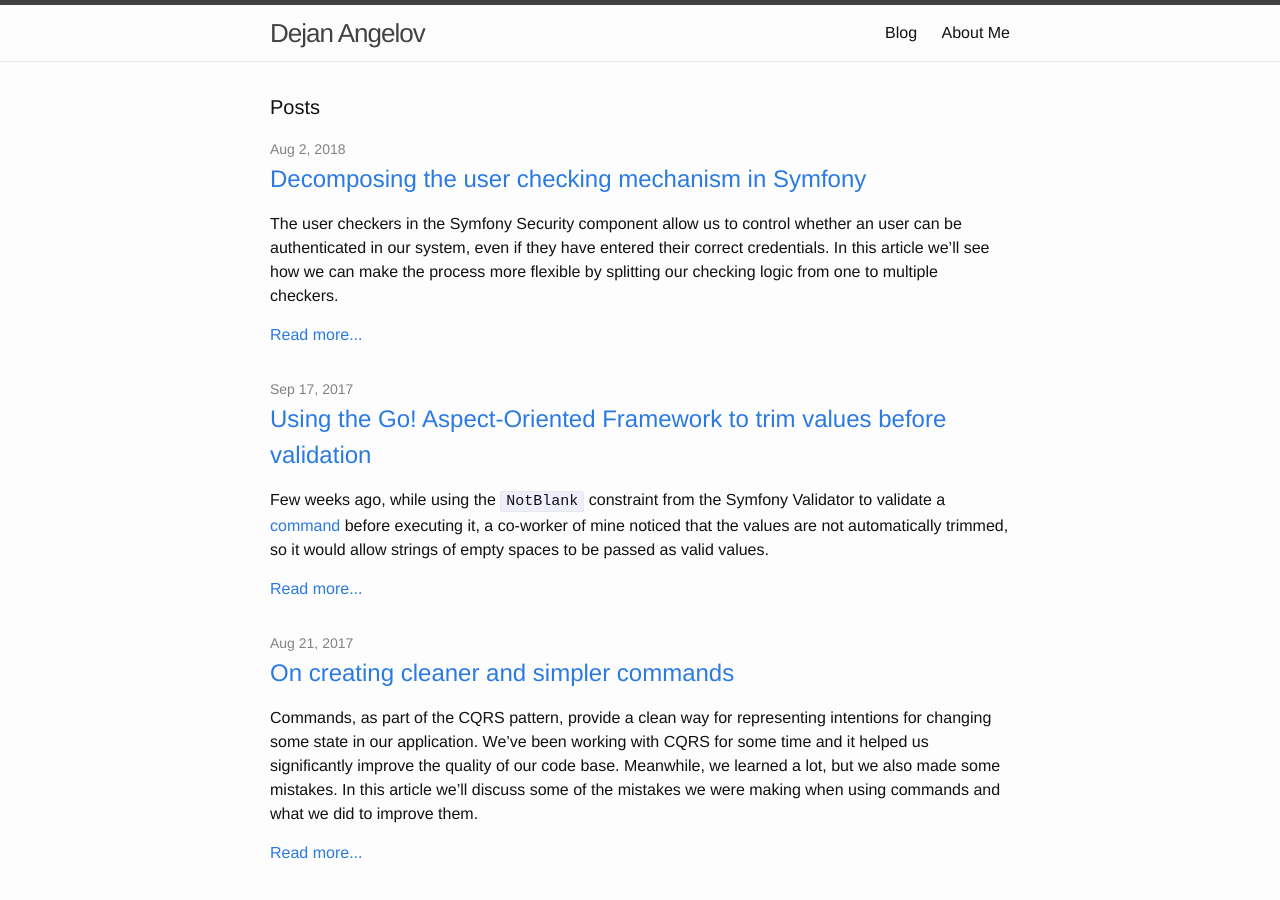
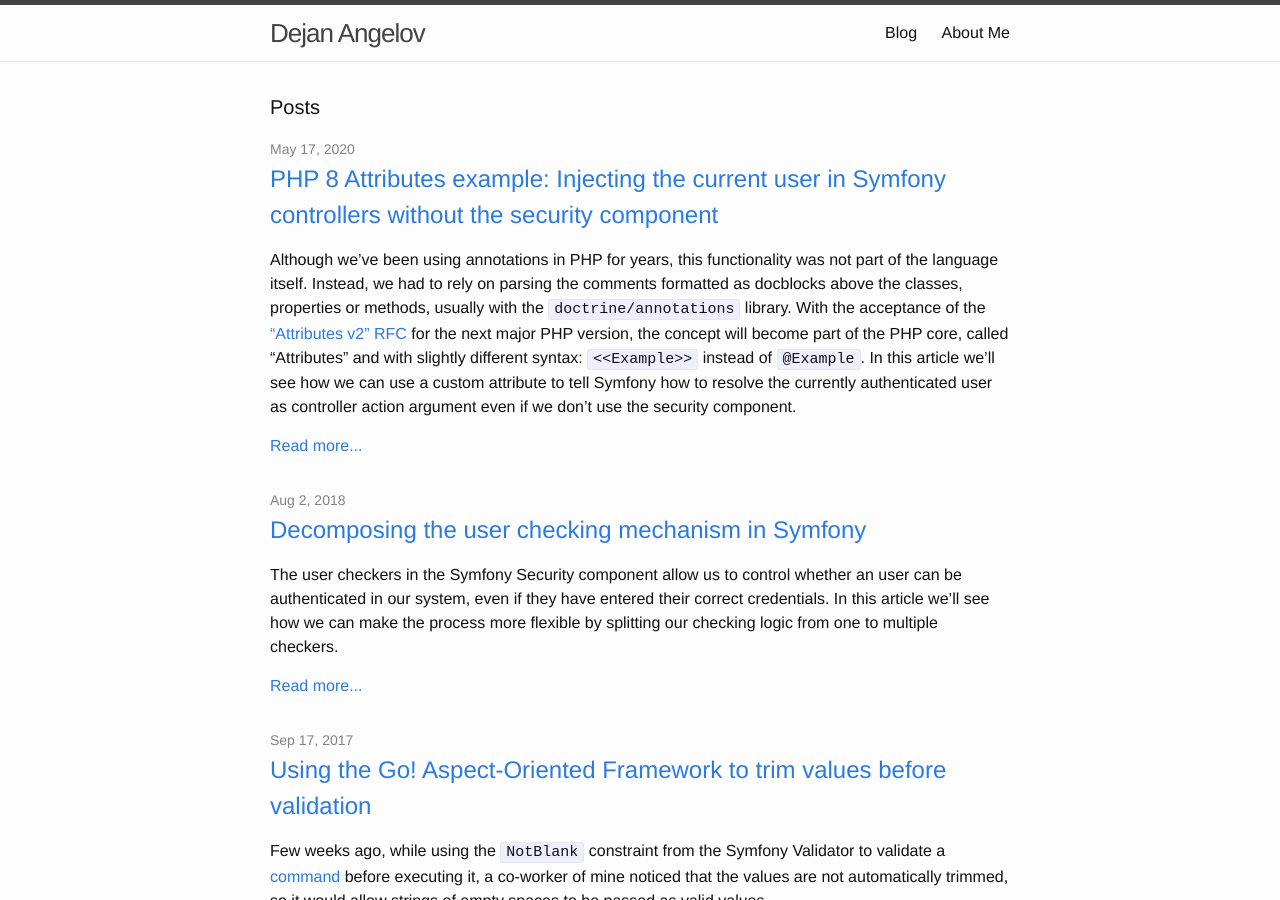
Before and after one commit to angelov/angelov.github.io, a Jekyll site: the page built from index.html, in a window 1280 px wide and 900 px high. Built offline with Jekyll 4.4.1, drawn with Linux system fonts in a browser that asks for light colours; some of the changed lines change nothing that is shown.

Commit message:
new post - php 8 attributes example

```diff
--- a/_config.yml
+++ b/_config.yml
@@ -3,11 +3,14 @@ title: Dejan Angelov
 author: Dejan Angelov
 email: angelovdejan92@gmail.com
 description: > # this means to ignore newlines until "baseurl:"
-  Software engineer at GSIX. BSc. in Computer Science. Passionate about building and delivering high quality software solutions using proven methodologies/practices (domain-driven design, test-driven development, behaviour-driven development, continuous integration/delivery, etc) and technologies (PHP, Symfony, RDBs, Redis, Neo4j, etc.)
+  Software engineer. BSc. in Computer Science. Passionate about building and delivering high quality software solutions
+  using proven methodologies/practices (domain-driven design, test-driven development, behaviour-driven development,
+  continuous integration/delivery, etc) and technologies (PHP, Symfony, RDBs, Redis, Neo4j, etc.)
 baseurl: "" # the subpath of your site, e.g. /blog/
 url: "http://angelovdejan.me" # the base hostname & protocol for your site
 twitter_username: angelovdejan
 github_username:  angelov
+timezone: Europe/Skopje
 
 # Build settings
 markdown: kramdown
--- /dev/null
+++ b/_posts/2020-05-17-php-8-attributes-example.md
@@ -0,0 +1,396 @@
+---
+layout: post
+title:  "PHP 8 Attributes example: Injecting the current user in Symfony controllers without the security component"
+date:   2020-05-17 21:31:00
+author: Dejan Angelov
+image:  pmappflow.png
+categories:
+---
+
+Although we've been using annotations in PHP for years, this functionality was not part of the language itself. Instead,
+we had to rely on parsing the comments formatted as docblocks above the classes, properties or methods, usually with the
+`doctrine/annotations` library. With the acceptance of the ["Attributes v2" RFC](https://wiki.php.net/rfc/attributes_v2)
+for the next major PHP version, the concept will become part of the PHP core, called "Attributes" and with slightly
+different syntax: `<<Example>>` instead of `@Example`. In this article we'll see how we can use a custom attribute to
+tell Symfony how to resolve the currently authenticated user as controller action argument even if we don't use the
+security component.
+
+<div class="alert alert-warning">
+    <small>
+	    <strong>Note:</strong> Even though the RFC has been accepted, please consider that at the moment of publishing
+	    of this article the functionality is still under development and is not yet merged to the master branch. If you
+	    want to try the code presented here now, you will have to compile the PHP source by yourself using the branch
+	    from <a href="https://github.com/php/php-src/pull/5394" target="_blank">this PR</a>.
+	</small>
+</div>
+
+### The story
+
+Let's imagine that we're developing a project that, among others, includes two bounded contexts called
+**"Project Management"** and **"Authentication"**, working as separate applications. Our focus in this article will be
+on the "Project Management" one that we're developing as a Symfony application.
+
+As actors in the application we have managers and developers, represented with the `Manager` and `Developer` entities
+respectively (both implementing the `EmployeeInterface` interface). The managers will be able to create and assign tasks
+(`Task` entity) to developers and the developers can mark those tasks as completed. To do their job, both managers and
+developers are able to authenticate in the system.
+
+The application provides a HTTP API, used by the front-end web interface. To authenticate the employees when we receive
+a request, we're passing the `Authorization` header value to the other "Authentication" application, which then gives us
+the UUID of the authenticated user. We have those UUIDs assigned the managers and developers in our application, and we
+can know which manager or developer has sent the request.
+
+As example, here's the flow for creating a new task:
+
+![Example](/images/pmappflow.png)
+
+### Resolving the authenticated developer/manager
+
+For assigning the tasks, we have the `assignTask` controller action in the `TasksController`, which is mapped to the
+`POST /tasks/{task}/assign/{developer}` API endpoint.
+
+In order to perform the task assignment, we need to fetch the task, the developer to which the task will be assigned
+and the manager who will do the assignment.
+
+For simplicity, we'll imagine that we use  *Doctrine ORM* and *SensioFrameworkExtraBundle*, so Symfony will
+automatically know how to inject the proper task and developer objects in the action, based on the URL. If we don't want
+to use that bundle, we can use similar approach as the one discussed later in this article to fetch those objects as
+well. You may even not need those objects here and just use the IDs.
+
+Here is the general structure of the controller and the action:
+
+{% highlight php startinline %}
+class TasksController
+{
+    /** @Route("/tasks/{task}/assign/{developer}", methods={"POST"}) */
+    public function assignTask(
+        Request $request,
+        Task $task,
+        Developer $developer
+    ): Response {
+        // ...
+
+        return new JsonResponse(/** ... */);
+    }
+}
+{% endhighlight %}
+
+The only thing that we miss now is the manager who does the assignment. So, we need to transform the received token from
+the request to the proper `Manager` object from the storage. To achieve that, we'll have the following abstraction:
+
+{% highlight php startinline %}
+interface AuthenticatedEmployeeResolverInterface
+{
+    /** @throws InvalidTokenException */
+    public function fromToken(string $token): EmployeeInterface;
+}
+{% endhighlight %}
+
+If the token is invalid, it will throw an `InvalidTokenException` exception.
+
+As the "Authentication" application will give us only the id of the employee, we'll also have an
+`EmployeesRepositoryInterface` abstraction that will know how to fetch the proper manager or developer from the storage.
+
+{% highlight php startinline %}
+interface EmployeesRepositoryInterface
+{
+    /** @throws EmployeeNotFoundException */
+    public function fetchById(string $id): EmployeeInterface;
+}
+{% endhighlight %}
+
+So, in the authenticated employee resolver, first we'll use a PSR-18 HTTP client in order to exchange the token for the
+UUID of the user by communicating to the API of the "Authentication" application, and then we'll fetch the employee from
+the storage.
+
+{% highlight php startinline %}
+class AuthenticatedEmployeeResolver implements AuthenticatedEmployeeResolverInterface
+{
+    private ClientInterface $httpClient;
+    private EmployeesRepositoryInterface $employeesRepository;
+
+    // constructor omitted
+
+    /** @throws InvalidTokenException */
+    public function fromToken(string $token): EmployeeInterface
+    {
+        try {
+            $uuid = // send the request and parse the response
+
+            $employee = $this->employeesRepository->findById($uuid);
+        } catch (ClientExceptionInterface | EmployeeNotFoundException $exception) {
+            throw new InvalidTokenException();
+        }
+
+        return $employee;
+    }
+}
+{% endhighlight %}
+
+Now, let's first see the approach with injecting the `AuthenticatedEmployeeResolverInterface` service as constructor
+argument in the controller, and explicitly using it to fetch the currently authenticated manager when assigning the
+task.
+
+In the `assignTask` method, we'll retrieve the token from the request and then try to resolve the authenticated employee
+using it. Additionally, we'll also check if the employee is actually a manager inside our bounded context.
+
+{% highlight php startinline %}
+class TasksController
+{
+    private AuthenticatedEmployeeResolverInterface $employeeResolver;
+
+    // constructor omitted
+
+    /** @Route("/tasks/{task}/assign/{developer}", methods={"POST"}) */
+    public function assignTask(
+        Request $request,
+        Task $task,
+        Developer $developer
+    ): Response {
+        $token = str_replace(
+            'Bearer ',
+            '',
+            $request->headers->get('Authorization', '')
+        );
+
+        try {
+            $employee = $this->employeeResolver->fromToken($token);
+        } catch (InvalidTokenException $exception) {
+            return $this->createUnauthorizedResponse();
+        }
+
+        if (!$employee instanceof Manager) {
+            return $this->createUnauthorizedResponse();
+        }
+
+        // ... do the assignment by sending a command or something similar
+
+        return new JsonResponse(/** ... */);
+    }
+
+    private function createUnauthorizedResponse(): Response
+    {
+        return new JsonResponse('Unauthorized', Response::HTTP_UNAUTHORIZED);
+    }
+}
+{% endhighlight %}
+
+With this, we've managed to fetch the proper manager and now we can use it to do the task assignment. However, this
+bloats our controllers, as we need to inject the `AuthenticatedEmployeeResolverInterface` abstraction and parse the
+token in all controllers in which we need the authenticated employee.
+
+Luckily, Symfony provides a mechanism called [**"Action Argument Resolving"**](https://symfony.com/doc/current/controller/argument_value_resolver.html)
+which will help us replace the whole authentication related code from the controllers with a single PHP attribute.
+
+As we can see in the Symfony documentation, there's an existing `UserValueResolver` resolver, but using it will require
+us to install the whole Symfony Security component and make our `Manager` and `Developer` entities implement the
+component's `UserInterface` which is too much for our case.
+
+So, we need to extend the argument resolving mechanism by creating a new argument value resolver which will implement
+the `Symfony\Component\HttpKernel\Controller\ArgumentValueResolverInterface` interface.
+
+Even though both types of employees implement the `EmployeeInterface` we can't just make it resolve any argument
+implementing this interface, or each of the entity classes separately, because as we saw, we can have controller action
+methods that require multiple such objects, of which only one is the authenticated and the others should be fetched from
+the storage. That's why we need to mark the authenticated one with an attribute.
+
+Our final result will look like this:
+
+{% highlight php startinline %}
+class TasksController
+{
+    /** @Route("/tasks/{task}/assign/{developer}", methods={"POST"}) */
+    public function assignTask(
+        <<Authenticated>> Manager $manager,
+        Task $task,
+        Developer $developer
+    ): Response {
+
+        // ... send a command to the command bus or something similar
+
+        return new JsonResponse(/** ... */);
+    }
+}
+{% endhighlight %}
+
+So, we'll create a custom PHP attribute called `Authenticated`. To do that, as defined in the RFC, we need to create a
+class with that name and add a `PhpAttribute` attribute on it. Note that the PHP's `PhpAttribute` class is in the global
+space, so you will probably have to import it or use it as `\PhpAttribute`.
+
+{% highlight php startinline %}
+<<PhpAttribute>>
+class Authenticated
+{
+}
+{% endhighlight %}
+
+As defined in the interface, the argument value resolver will have two methods. One (`supports`) that receives the
+request and an attribute metadata and tells Symfony whether this resolver should be used for the specific attribute.
+When doing the resolving, Symfony goes through all the registered resolvers for each of the controller action attributes
+and by calling this methods checks which resolvers should it use. The other one (`resolve`) is the one that will
+actually provide the proper value that should be passed to the controller action method.
+
+Let's see each of the two methods separately.
+
+{% highlight php startinline %}
+class AuthenticatedEmployeeArgumentValueResolver implements ArgumentValueResolverInterface
+{
+    // constructor and properties omitted, but will be needed later
+
+    public function supports(Request $request, ArgumentMetadata $argument): bool
+    {
+        $controller = $request->attributes->get('_controller');
+        [$className, $methodName] = explode("::", $controller);
+
+        $parameter = new ReflectionParameter(
+            [$className, $methodName],
+            $argument->getName()
+        );
+
+        $attributes = $parameter->getAttributes();
+
+        return in_array(
+            Authenticated::class,
+            array_map(
+                fn(ReflectionAttribute $attribute): string => $attribute->getName(),
+                $attributes
+            )
+        );
+    }
+
+    public function resolve(Request $request, ArgumentMetadata $argument): iterable { ... }
+}
+{% endhighlight %}
+
+The controller resolving happens before the argument resolving, so we can take that information from the request's
+attributes. With it, we can find out the needed controller class and action method. Note that the code above can be
+slightly changed if we were using invokable controller classes as actions, but the main logic is still same. Having that
+information, we can now use the reflection API to get more information about the method's argument/property.
+
+[As defined in the RFC](https://wiki.php.net/rfc/attributes_v2#reflection), the reflection classes that represent
+classes, functions, properties and class constants now come with a new `getAttributes` method which returns an array of
+`ReflectionAttribute` objects. We'll use that method on our `ReflectionParameter` object that represents the current
+argument to retrieve all attributes placed on it.
+
+Then we can use the `getName` method for each of the found attributes to find out their FQCNs and check if any of it
+matches the custom attribute that we created.
+
+If our attribute is matched in the list of attributes for the argument, the next method from our value resolver is
+called - the `resolve` one.
+
+{% highlight php startinline %}
+class AuthenticatedEmployeeArgumentValueResolver implements ArgumentValueResolverInterface
+{
+    private AuthenticatedEmployeeResolverInterface $employeeResolver;
+
+    // constructor omitted
+
+    public function supports(Request $request, ArgumentMetadata $argument): bool { ... }
+
+    public function resolve(Request $request, ArgumentMetadata $argument): iterable
+    {
+        $token = str_replace(
+            'Bearer ',
+            '',
+            $request->headers->get('Authorization', '')
+        );
+
+        try {
+            $employee = $this->employeeResolver->fromToken($token);
+        } catch (InvalidTokenException $exception) {
+            throw new UnauthenticatedException();
+        }
+
+        $argumentType = $argument->getType();
+
+        if (!$employee instanceof $argumentType) {
+            throw new UnauthorizedException();
+        }
+
+        yield $employee;
+    }
+}
+{% endhighlight %}
+
+We can see that the logic in the `resolve` method is almost identical to what we previously had in the controller. One
+of the differences here is that we don't just create a HTTP response in the invalid cases, but throw custom exceptions
+instead. Later, we'll tell Symfony how to convert those exceptions to proper HTTP responses.
+
+Another difference is that we don't explicitly check if the employee is of a specific type. We do that in a more
+flexible way, by getting the argument type from the argument metadata. That allows us to specify the employee type as a
+type hint in the controller action, making all of the following cases supported:
+
+{% highlight php startinline %}
+class EmployeesController
+{
+    /** @Route("/profile", methods={"GET"}) */
+    public function profile(
+        <<Authenticated>> EmployeeInterface $employee
+    ): Response {
+        // Any type of employee is allowed to access this route
+    }
+}
+
+class TasksController
+{
+    /** @Route("/tasks/{task}/assign/{developer}", methods={"POST"}) */
+    public function assignTask(
+       <<Authenticated>> Manager $manager
+        Task $task,
+        Developer $developer
+    ): Response {
+        // This is allowed only for managers
+    }
+
+    /** @Route("/tasks/{task}/complete", methods={"POST"}) */
+    public function completeTask(
+           <<Authenticated>> Developer $developer,
+            Task $task
+        ): Response {
+        // This is allowed only for developers
+    }
+}
+{% endhighlight %}
+
+As a final step, we just have to let Symfony know how to transform the `UnauthenticatedException` and
+`UnauthorizedException` exceptions to a HTTP response. Here's just a simple example how this can be done:
+
+{% highlight php startinline %}
+class ExceptionsSubscriber implements EventSubscriberInterface
+{
+    public static function getSubscribedEvents(): array
+    {
+        return [KernelEvents::EXCEPTION => 'handleException'];
+    }
+
+    public function handleException(ExceptionEvent $event)
+    {
+        $statusCodes = [
+            UnauthenticatedException::class => Response::HTTP_UNAUTHORIZED,
+            UnauthorizedException::class => Response::HTTP_FORBIDDEN
+        ];
+
+        $exceptionClass = get_class($event->getThrowable());
+
+        if (!isset($statusCodes[$exceptionClass])) {
+            return;
+        }
+
+        $event->setResponse(
+            new JsonResponse(/* ... */, $statusCodes[$exceptionClass])
+        );
+    }
+}
+{% endhighlight %}
+
+### Conclusion
+
+Annotations are widely used in other popular languages (such as Java) and having them now in the PHP core (as attributes)
+opens many new possibilities. As previously noted, the feature is accepted for PHP 8 and although it is working for the
+cases discussed here, it is still under development. The releasing of PHP 8 is currently scheduled for December 2020,
+more than half a year from now, a long period in which many things may happen or change. However, I believe that the
+general ideas discussed here will remain applicable.
+
+Also, since PHP 8 is still in development, many of the libraries (including Doctrine) may not work with it at this
+moment, so making all the code presented here work requires switching between versions and doing some improvisations.
+Please do not focus too much on the details, as the important thing here is to understand the general idea.
```
Also changed, not shown: images/pmappflow.png (added).
